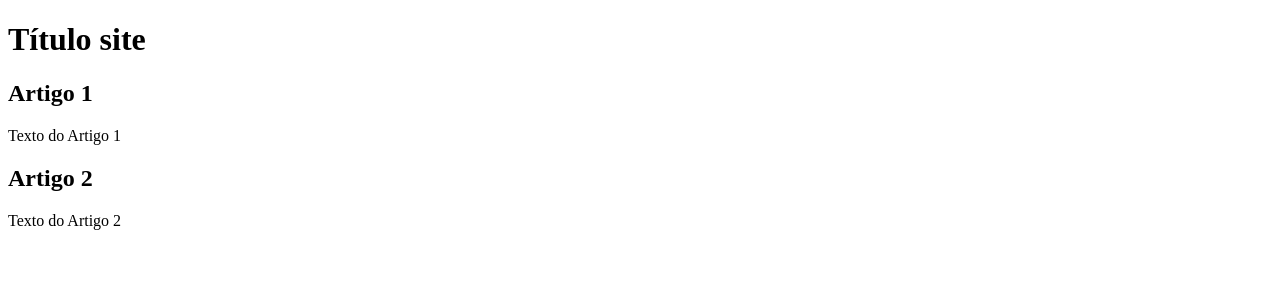
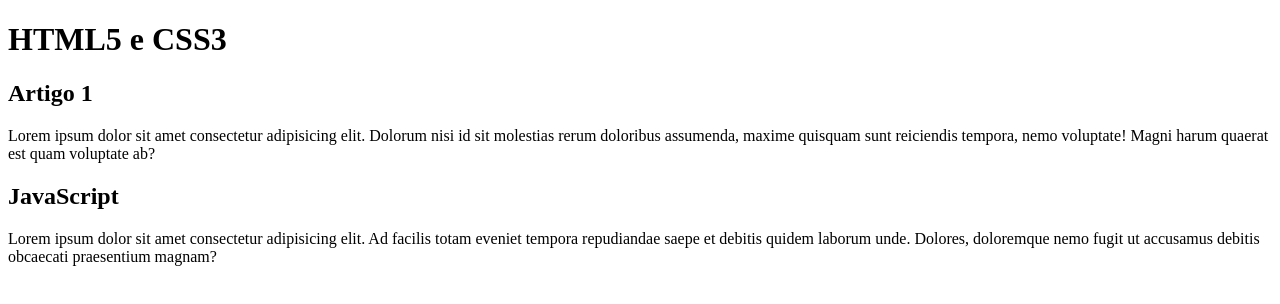
Before and after one commit to Allan-BC/Projetando_site, a plain HTML site: page index.html in a window 1280 px wide. Drawn offline with Linux system fonts and the light colour scheme.

Commit message:
conteúdo

```diff
--- a/index.html
+++ b/index.html
@@ -4,21 +4,25 @@
 <head>
     <meta charset="UTF-8">
     <meta name="viewport" content="width=device-width, initial-scale=1.0">
-    <title>Título site</title>
+    <title>Front end</title>
 </head>
 
 <body>
     <main>
         <header>
-            <h1>Título site</h1>
+            <h1>HTML5 e CSS3</h1>
         </header>
         <article>
             <h2>Artigo 1</h2>
-            <p>Texto do Artigo 1</p>
+            <p>Lorem ipsum dolor sit amet consectetur adipisicing elit. Dolorum nisi id sit molestias rerum doloribus
+                assumenda, maxime quisquam sunt reiciendis tempora, nemo voluptate! Magni harum quaerat est quam
+                voluptate ab?</p>
         </article>
         <article>
-            <h2>Artigo 2</h2>
-            <p>Texto do Artigo 2</p>
+            <h2>JavaScript</h2>
+            <p>Lorem ipsum dolor sit amet consectetur adipisicing elit. Ad facilis totam eveniet tempora repudiandae
+                saepe et debitis quidem laborum unde. Dolores, doloremque nemo fugit ut accusamus debitis obcaecati
+                praesentium magnam?</p>
         </article>
     </main>
 
```
